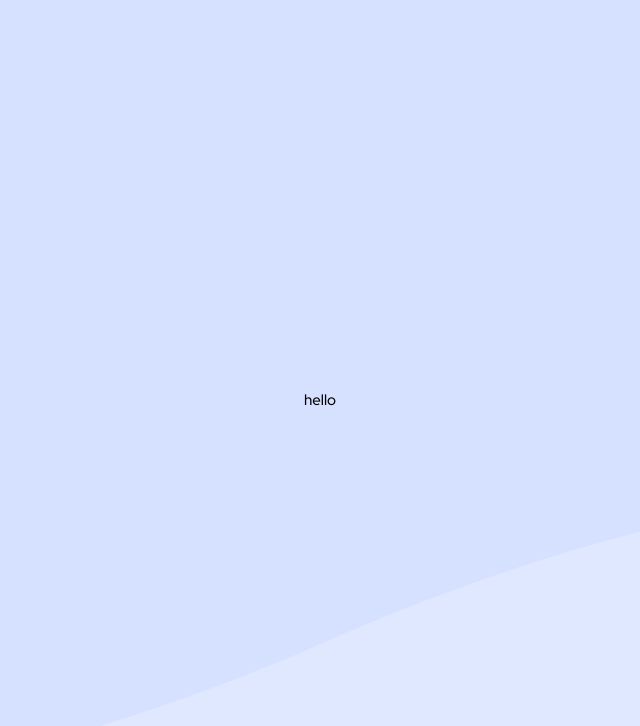
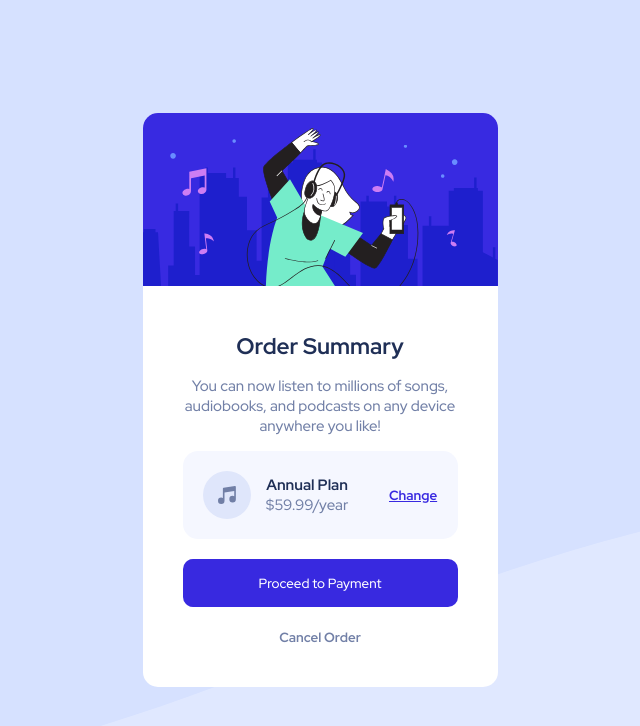
Before and after one commit to Panupongbg/Order-summary-component, a plain HTML site: page index.html in a window 1280 px wide. Shown: the whole page, without its empty margins (320-960 px from the left). Drawn offline with Linux system fonts and the light colour scheme.

Commit message:
Update index.html

```diff
--- a/index.html
+++ b/index.html
@@ -12,7 +12,35 @@
   <link rel="stylesheet" href="style.css">
 </head>
 <body>
-  hello
+  <div class="container">
+    <div class="card">
+      <img class="hero-image" src="./images/illustration-hero.svg" alt="">
+      <div class="card-content">
+        <div class="info">
+          <div class="text">
+            <h2>Order Summary</h2>
+            <p>  You can now listen to millions of songs, audiobooks, and podcasts on any
+              device anywhere you like!</p>
+          </div>
+          <div class="payment">
+            <div class="plan">
+              <div class="info">
+                <img src="./images/icon-music.svg" alt="" class="icon">
+                <div class="text">
+                  <div class="plan-type"><h4>Annual Plan</h4></div>
+                  <div class="price">$59.99/year</div>
+                </div>
+              </div>
+              <button class="change">Change</button>
+            </div>
+            <button class="proceed">Proceed to Payment</button>
+            <br>
+            <button class="cancel">Cancel Order</button>
+          </div>
+        </div>
+      </div>
+    </div>
+  </div>
 
 
 
```
